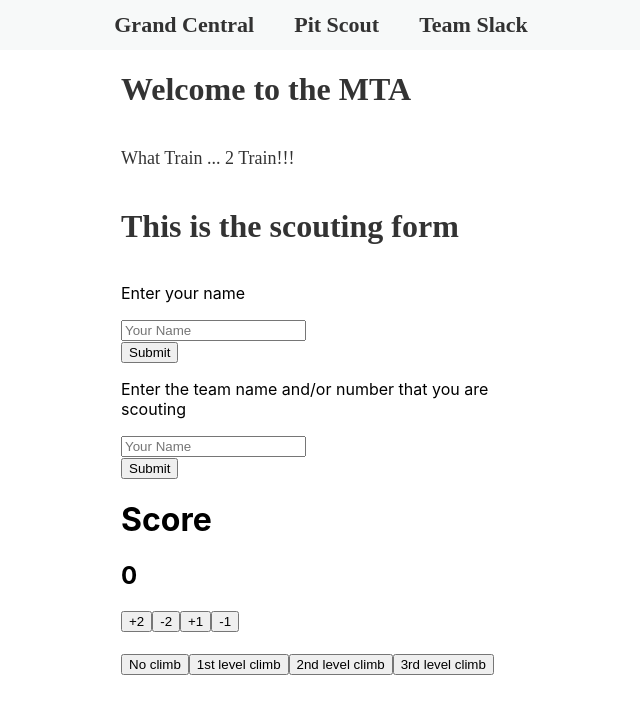
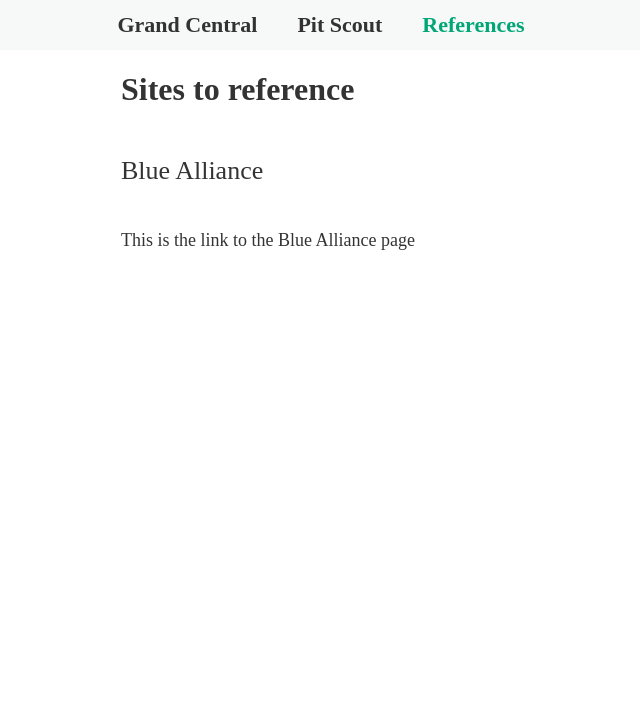
Before and after one commit to EzraJJu/FinalProject, a React (Create React App) app: page /Metro-Team395/References in a window 1280 px wide. Shown: the top 714 px of the page, without its empty margins (319-959 px from the left). Built offline with nearby package versions, Linux system fonts and the light colour scheme; no server answers; what webfontloader would draw is missing.

Commit message:
Morning Work for last day

```diff
--- a/src/App.css
+++ b/src/App.css
@@ -21,7 +21,7 @@
   align-items: center;
   justify-content: center;
   font-size: calc(10px + 2vmin);
-  color: white;
+  color: rgb(255, 255, 255);
 }
 
 .App-link {
--- a/src/App.js
+++ b/src/App.js
@@ -3,7 +3,7 @@
 import React from 'react'
 import styled, { ThemeProvider } from 'styled-components'
 import { BrowserRouter, Route, Switch } from 'react-router-dom'
-import Comments from './Comments'
+import References from './References'
 import AllTodos from './AllTodos'
 import Greeting from './Greeting'
 import NavBar from './Navbar'
@@ -23,8 +23,8 @@
         <BrowserRouter basename="/Metro-Team395">
           <NavBar />
           <Switch>
-            <Route path="/team-communication">
-              <Comments />
+            <Route path="/References">
+              <References />
             </Route>
             <Route path="/pit/:id">
               <SpecificTodo />
--- a/src/Comments/index.js
+++ /dev/null
@@ -1,12 +0,0 @@
-import React from "react";
-import ReactDOM from "react-dom";
-
-class App extends React.Component {
-    render() {
-        return
-        <iframe width="560" height="315" src="https://www.youtube.com/embed/LgniEjI9cCM" title="YouTube video player" frameborder="0" allow="accelerometer; autoplay; clipboard-write; encrypted-media; gyroscope; picture-in-picture" allowfullscreen></iframe>
-    }
-}
-export default App
-
-/*ReactDOM.render(<App />, document.getElementById("container"));*/
--- a/src/Greeting/index.js
+++ b/src/Greeting/index.js
@@ -1,6 +1,5 @@
 import { Container, Hello, Text } from './styles'
 import React, { useState, useEffect } from 'react'
-import App from '../Comments'
 /*
 import Button from 'react-bootstrap/Button';
 import Form from 'react-bootstrap/Form';
@@ -105,7 +104,7 @@
     <div>
       {
         print?
-        <h1>{data}</h1>
+        <h1>Hello {data}</h1>
         :null
       }
       <p>Enter your name</p>
@@ -131,7 +130,7 @@
     <div>
       {
         print?
-        <h1>{data}</h1>
+        <h1>Focus on {data}</h1>
         :null
       }
       <p>Enter the team name and/or number that you are scouting</p>
--- a/src/Navbar/index.js
+++ b/src/Navbar/index.js
@@ -11,7 +11,7 @@
   <Container>
     <NavLink to="/">Grand Central</NavLink>
     <NavLink to="/pit">Pit Scout</NavLink>
-    <NavLink to="/team-communicatnion">Team Slack</NavLink>
+    <NavLink to="/references">References</NavLink>
   </Container>
 )
 
--- /dev/null
+++ b/src/References/index.js
@@ -0,0 +1,34 @@
+import { Container, Hello, Sub_Headers, Text} from './style'
+import React, {useState, useEffect} from 'react'
+
+const Refs = () => {
+  const [search, setSearch] = useState()
+
+  useEffect(() => {
+    const getSearch = async () => {
+      const response = await fetch('ac11640c4dmshf8a32bd5a656497p1d87d2jsn0795ff07c5f4')
+      const data = await response.json()
+      setSearch(data)
+    }
+
+    getSearch()
+  }, [search])
+
+  console.log('search: ')
+  console.log(search)
+
+  return (
+    <Container>
+      <Hello>Sites to reference</Hello>
+      <Sub_Headers>Blue Alliance</Sub_Headers>
+      <Text> This {search} is the link to the Blue Alliance page</Text>
+    </Container>
+  )
+
+}
+
+
+
+export default Refs
+
+/* https://rapidapi.com/apigeek/api/google-search3/ */
--- /dev/null
+++ b/src/References/style.js
@@ -0,0 +1,29 @@
+import styled from 'styled-components'
+
+export const Container = styled.div`
+  max-width: 400px;
+  display: flex;
+  flex-direction: column;
+  margin: auto;
+`
+
+export const Hello = styled.h1`
+  font-family: ${({ theme }) => theme.fonts.header.family};
+  font-weight: ${({ theme }) => theme.fonts.header.weight};
+  font-size: 32px;
+  color: ${({ theme }) => theme.colors.fonts.header};
+`
+
+export const Sub_Headers = styled.p`
+  font-family: ${({ theme }) => theme.fonts.body.family};
+  font-weight: ${({ theme }) => theme.fonts.body.weight};
+  font-size: 26px;
+  color: ${({ theme }) => theme.colors.fonts.body};
+`
+
+export const Text = styled.p`
+  font-family: ${({ theme }) => theme.fonts.body.family};
+  font-weight: ${({ theme }) => theme.fonts.body.weight};
+  font-size: 18px;
+  color: ${({ theme }) => theme.colors.fonts.body};
+`
```
Also changed, not shown: src/Comments/style.js (deleted).
